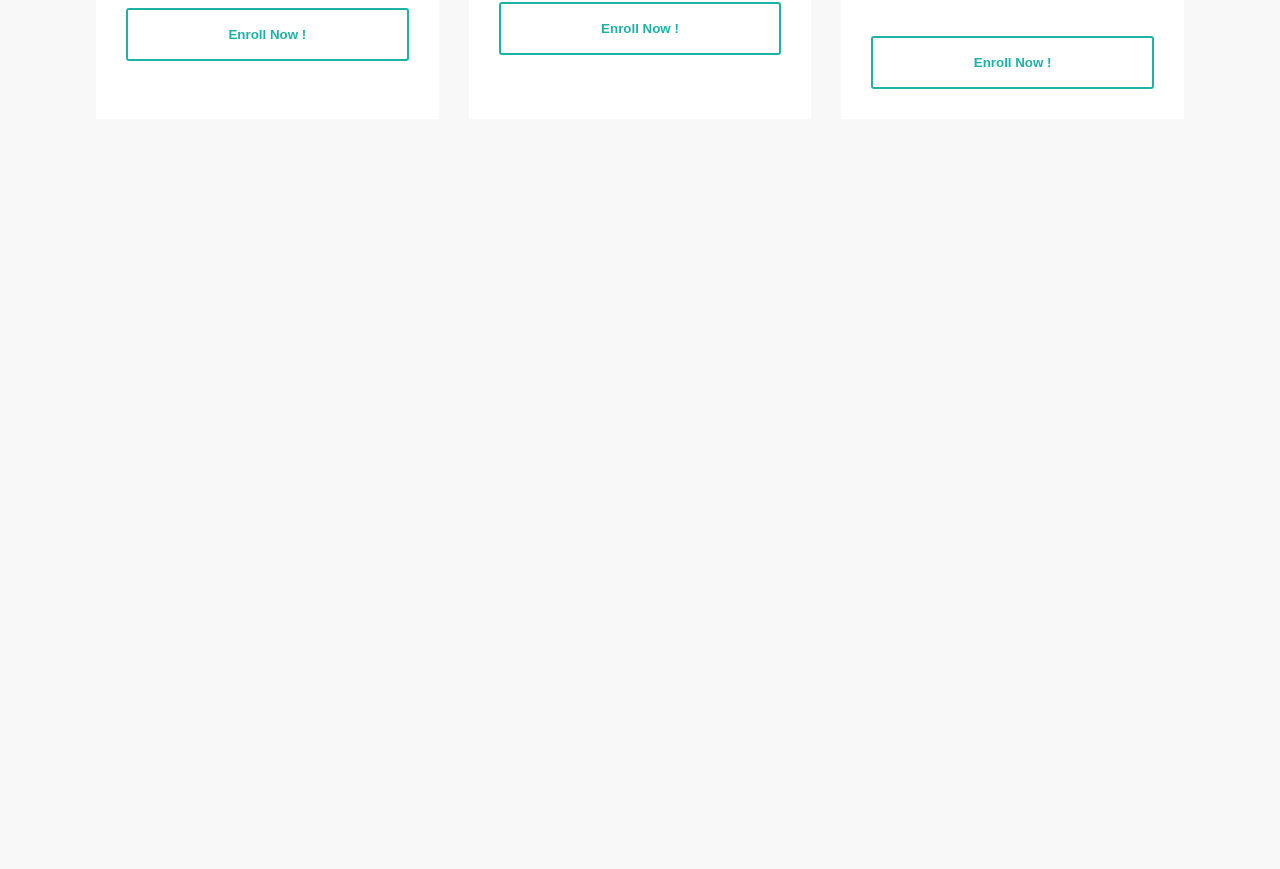
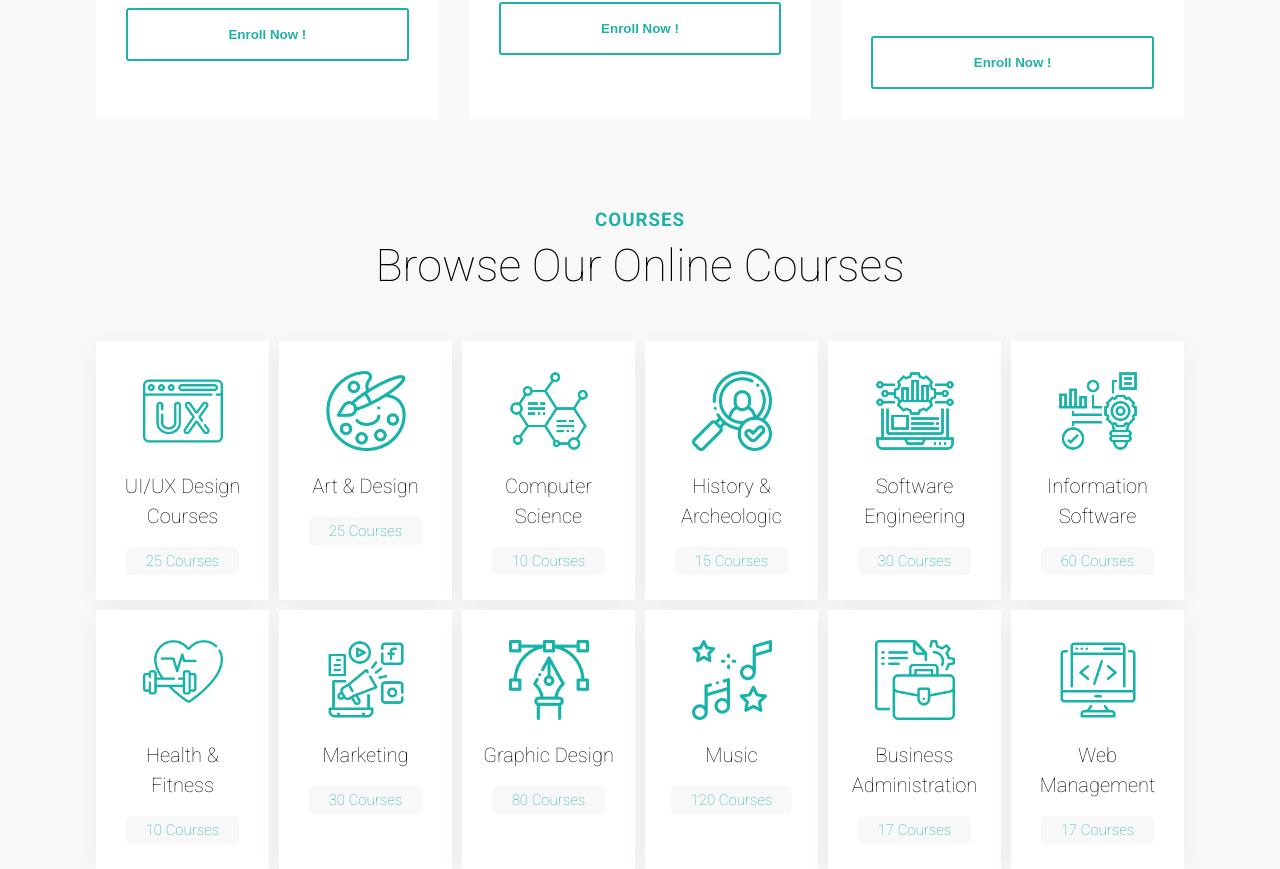
Before and after one commit to Tduncan14/reacteducation, a React (Create React App) app: page /courses in a window 1280 px wide. Shown: the part 2126-2995 px from the top of the page. Before the commit the page ends 2295 px from the top, so only its background shows below. Built offline with nearby package versions, Linux system fonts and the light colour scheme.

Commit message:
keep moving forward

```diff
--- a/src/App.css
+++ b/src/App.css
@@ -155,6 +155,21 @@
   grid-gap:30px;
 }
 
+.grid3{
+  display:grid;
+  grid-template-columns:repeat(6,1fr);
+  grid-gap:10px;
+}
+
+
+.padding{
+  padding:80px 0;
+}
+
+.shadow{
+  box-shadow:0 5px 25px -2px rgba(0 0 0 /6%);
+  background-color:#fff;
+}
 
 .outline-btn{
   margin:0;
@@ -174,7 +189,7 @@
 @media screen and (max-width:768px){
 
 
-  .grid{
+  .grid, .grid2, .grid3{
     grid-template-columns:repeat(2,1fr);
   }
 
--- a/src/components/allcourses/CoursesHome.js
+++ b/src/components/allcourses/CoursesHome.js
@@ -1,6 +1,7 @@
 import React from 'react'
 import CourseCard from './CourseCard';
 import Back from '../back/Back';
+import OnlineCourses from './OnlineCourses';
 
 function CoursesHome() {
   return (
@@ -8,6 +9,7 @@
 
         <Back  title='Explore Courses'/>
         <CourseCard />
+        <OnlineCourses />
 
     </div>
   )
--- a/src/components/allcourses/OnlineCourses.js
+++ b/src/components/allcourses/OnlineCourses.js
@@ -1,4 +1,5 @@
 import React from 'react';
+import { online } from '../../dummydata';
 import Title from '../title/Title';
 
 export default function OnlineCourses() {
@@ -7,6 +8,22 @@
       <section className="online">
         <div className="container">
           <Title subtitle="Courses"  title="Browse Our Online Courses"/>
+
+
+
+          <div className="content grid3">
+             {online.map((val) =>(
+
+              <div className="box">
+                <div className="img">
+                  <img src={val.cover} alt=''/>
+                  <img className='show' src={val.hoverCover} alt=''/>
+                </div>
+                   <h1>{val.courseName}</h1>
+                   <span>{val.course}</span>
+                </div>
+             ))}
+          </div>
         </div>
       </section>
     </div>
--- a/src/components/allcourses/courses.css
+++ b/src/components/allcourses/courses.css
@@ -89,3 +89,71 @@
 /* .flex{
     text-align:left;
 } */
+
+
+.online{
+    text-align:center;
+
+}
+
+
+.online .box{
+    box-shadow: 0 5px 25px -2px rgba(0 0 0 /6%);
+    background-color:#fff;
+    padding:30px 20px;
+    transition:0.5s;
+    height:auto;
+}
+
+
+
+.online .img{
+    width:80px;
+    height:80px;
+    margin:auto;
+    position:relative;
+}
+
+
+.online img{
+    width:100%;
+    height:100%;
+    object-fit:cover;
+}
+
+.online h1{
+    font-weight:500;
+    font-size:20px;
+    margin:20px 0;
+    line-height: 30px;
+}
+
+.online span{
+    background-color:#f8f8f8;
+    padding:5px 20px;
+    font-weight:500;
+    font-size:15px;
+    color:#1eb2a6;
+    border-radius:5px;
+}
+
+
+.online .box .show{
+    opacity: 0;
+}
+
+
+.online .box:hover{
+    background:#1eb2a6;
+    border-radius:5px;
+    cursor:pointer;
+}
+
+
+
+.online .box:hover .show{
+    opacity: 1;
+    position:absolute;
+    top:0;
+    left:0;
+}
```
